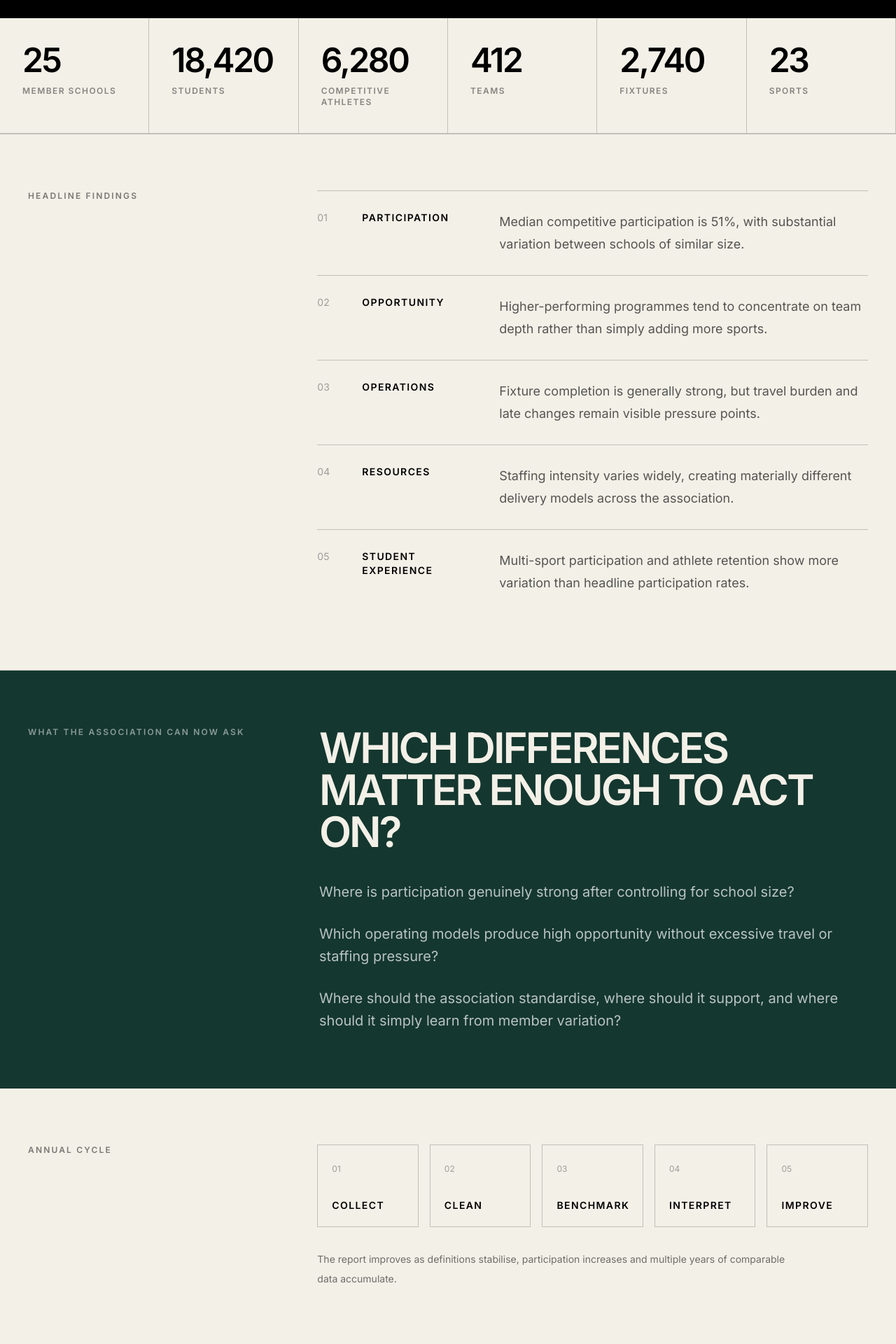
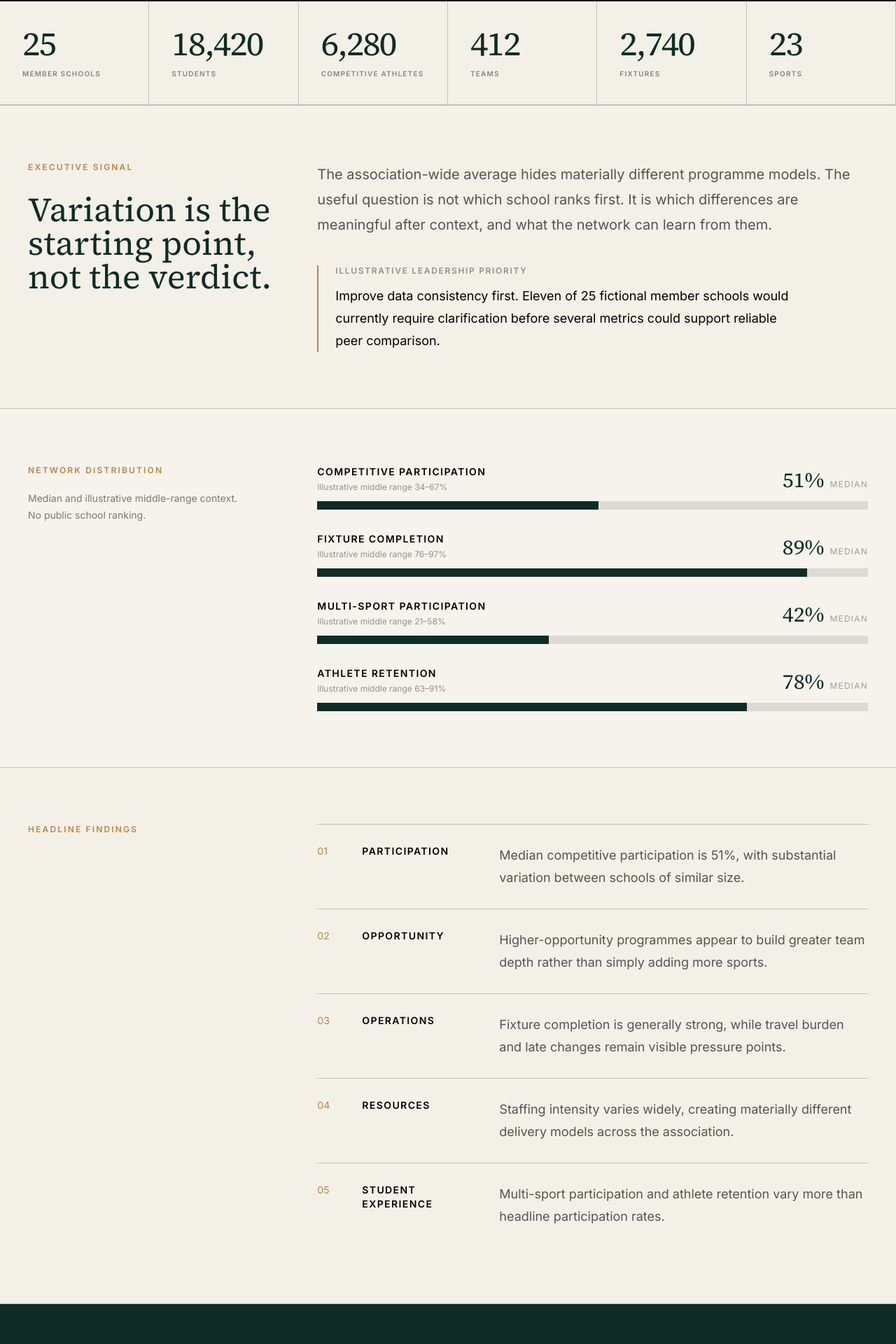
Before and after one commit to TSumerfield/forge-stress-test, a Next.js app: page /state-of-school-sport-sample in a window 1280 px wide. Shown: the part 675-2595 px from the top of the page at 70% size. Built offline with nearby package versions, Linux system fonts and the light colour scheme; no server answers.

Commit message:
Upgrade State of School Sport prototype into association validation report

```diff
--- a/app/state-of-school-sport-sample/page.tsx
+++ b/app/state-of-school-sport-sample/page.tsx
@@ -3,20 +3,53 @@ import Link from "next/link";
 const stats = [["25","Member schools"],["18,420","Students"],["6,280","Competitive athletes"],["412","Teams"],["2,740","Fixtures"],["23","Sports"]];
 const findings = [
   ["Participation", "Median competitive participation is 51%, with substantial variation between schools of similar size."],
-  ["Opportunity", "Higher-performing programmes tend to concentrate on team depth rather than simply adding more sports."],
-  ["Operations", "Fixture completion is generally strong, but travel burden and late changes remain visible pressure points."],
+  ["Opportunity", "Higher-opportunity programmes appear to build greater team depth rather than simply adding more sports."],
+  ["Operations", "Fixture completion is generally strong, while travel burden and late changes remain visible pressure points."],
   ["Resources", "Staffing intensity varies widely, creating materially different delivery models across the association."],
-  ["Student experience", "Multi-sport participation and athlete retention show more variation than headline participation rates."],
+  ["Student experience", "Multi-sport participation and athlete retention vary more than headline participation rates."],
+];
+const distributions = [
+  ["Competitive participation", "51%", "34–67%", 51],
+  ["Fixture completion", "89%", "76–97%", 89],
+  ["Multi-sport participation", "42%", "21–58%", 42],
+  ["Athlete retention", "78%", "63–91%", 78],
+];
+const pressures = [
+  ["01","Travel burden","8 schools",68],
+  ["02","Staffing capacity","7 schools",59],
+  ["03","Fixture volatility","5 schools",43],
+  ["04","Data consistency","11 schools",82],
+];
+const questions = [
+  "Where is participation genuinely strong after controlling for school size and programme context?",
+  "Which operating models create high competitive opportunity without excessive staffing or travel pressure?",
+  "Why do comparable schools show materially different multi-sport participation and athlete retention?",
+  "Which measures should the association standardise so year-on-year comparisons become more reliable?",
+  "Where should the association intervene, where should it facilitate peer learning, and where is variation healthy?",
 ];
 
 export default function StateOfSchoolSportSamplePage() {
-  return <main className="min-h-screen bg-[#f3f0e8] text-black">
-    <header className="border-b border-black/20"><div className="mx-auto flex max-w-[1500px] items-center justify-between px-6 py-6 md:px-10"><Link href="/" className="text-sm font-semibold tracking-[0.18em]">FORGE</Link><span className="text-right text-[10px] font-semibold tracking-[0.14em] text-black/55 md:text-xs">STATE OF SCHOOL SPORT · SAMPLE</span></div></header>
-    <section className="bg-black text-[#f3f0e8]"><div className="mx-auto grid min-h-[72vh] max-w-[1500px] gap-12 px-6 py-16 md:grid-cols-12 md:px-10 md:py-24"><div className="md:col-span-4"><p className="text-xs font-semibold tracking-[0.18em] text-white/50">FOR ASSOCIATION LEADERSHIP</p></div><div className="md:col-span-8 md:self-end"><p className="text-xs font-semibold uppercase tracking-[0.16em] text-white/50">Fictional demonstration data</p><h1 className="mt-7 max-w-5xl text-6xl font-semibold uppercase leading-[0.86] tracking-[-0.06em] md:text-8xl">State of School Sport 2027</h1><p className="mt-9 max-w-3xl text-xl leading-9 text-white/65">An annual evidence base showing what is happening across the association, where member schools differ, and which questions deserve leadership attention.</p></div></div></section>
-    <section className="border-b border-black/20"><div className="mx-auto grid max-w-[1500px] grid-cols-2 md:grid-cols-3 lg:grid-cols-6">{stats.map(([value,label]) => <div key={label} className="border-b border-r border-black/20 px-6 py-9 md:px-8"><p className="text-4xl font-semibold tracking-[-0.05em] md:text-5xl">{value}</p><p className="mt-3 text-xs font-semibold uppercase tracking-[0.12em] text-black/45">{label}</p></div>)}</div></section>
-    <section className="border-b border-black/20"><div className="mx-auto grid max-w-[1500px] gap-10 px-6 py-14 md:grid-cols-12 md:px-10 md:py-20"><div className="md:col-span-4"><p className="text-xs font-semibold tracking-[0.18em] text-black/50">HEADLINE FINDINGS</p></div><div className="md:col-span-8">{findings.map(([title,text],i) => <div key={title} className="grid gap-4 border-t border-black/20 py-7 md:grid-cols-[48px_180px_1fr]"><span className="text-sm text-black/35">0{i+1}</span><h2 className="text-sm font-semibold uppercase tracking-[0.1em]">{title}</h2><p className="text-lg leading-8 text-black/65">{text}</p></div>)}</div></div></section>
-    <section className="border-b border-black/20 bg-[#14372f] text-[#f3f0e8]"><div className="mx-auto grid max-w-[1500px] gap-12 px-6 py-16 md:grid-cols-12 md:px-10 md:py-20"><div className="md:col-span-4"><p className="text-xs font-semibold tracking-[0.18em] text-white/50">WHAT THE ASSOCIATION CAN NOW ASK</p></div><div className="md:col-span-8"><h2 className="max-w-4xl text-4xl font-semibold uppercase leading-[0.95] tracking-[-0.05em] md:text-6xl">Which differences matter enough to act on?</h2><div className="mt-10 space-y-7 text-xl leading-8 text-white/70"><p>Where is participation genuinely strong after controlling for school size?</p><p>Which operating models produce high opportunity without excessive travel or staffing pressure?</p><p>Where should the association standardise, where should it support, and where should it simply learn from member variation?</p></div></div></div></section>
-    <section className="border-b border-black/20"><div className="mx-auto grid max-w-[1500px] gap-10 px-6 py-14 md:grid-cols-12 md:px-10 md:py-20"><div className="md:col-span-4"><p className="text-xs font-semibold tracking-[0.18em] text-black/50">ANNUAL CYCLE</p></div><div className="md:col-span-8"><div className="grid gap-4 sm:grid-cols-5">{["Collect","Clean","Benchmark","Interpret","Improve"].map((step,i)=><div key={step} className="border border-black/20 p-5"><span className="text-xs text-black/35">0{i+1}</span><p className="mt-8 text-sm font-semibold uppercase tracking-[0.1em]">{step}</p></div>)}</div><p className="mt-8 max-w-2xl text-sm leading-7 text-black/55">The report improves as definitions stabilise, participation increases and multiple years of comparable data accumulate.</p></div></div></section>
-    <section className="px-6 py-12 md:px-10"><div className="mx-auto flex max-w-[1500px] flex-wrap gap-6"><Link href="/association-benchmark-return" className="border-b border-black pb-1 text-xs font-semibold uppercase tracking-[0.14em]">Open pilot data return</Link><Link href="/association-benchmark-sample" className="border-b border-black pb-1 text-xs font-semibold uppercase tracking-[0.14em]">View sample school report</Link></div></section>
+  return <main className="min-h-screen bg-[#f3f0e8] text-black overflow-hidden">
+    <header className="border-b border-black/20"><div className="mx-auto flex max-w-[1500px] items-center justify-between px-6 py-6 md:px-10"><Link href="/" className="text-sm font-semibold tracking-[0.18em]">FORGE</Link><span className="text-right text-[10px] font-semibold tracking-[0.14em] text-black/55 md:text-xs">STATE OF SCHOOL SPORT · PROTOTYPE</span></div></header>
+
+    <section className="bg-[#081a16] text-[#f3f0e8]"><div className="mx-auto grid min-h-[76vh] max-w-[1500px] gap-12 px-6 py-16 md:grid-cols-12 md:px-10 md:py-24"><div className="md:col-span-4"><p className="text-xs font-semibold tracking-[0.18em] text-[#b9864a]">FOR ASSOCIATION LEADERSHIP</p><p className="mt-5 max-w-xs text-sm leading-6 text-white/45">Prototype annual intelligence report<br/>Illustrative cohort only</p></div><div className="md:col-span-8 md:self-end"><p className="text-xs font-semibold uppercase tracking-[0.16em] text-white/45">Fictional demonstration data · not a real benchmark</p><h1 className="mt-7 max-w-5xl font-serif text-6xl leading-[0.88] tracking-[-0.055em] md:text-8xl">State of School Sport 2027</h1><p className="mt-9 max-w-3xl text-xl leading-9 text-white/65">An annual evidence base showing what is happening across the association, how member schools differ, and which questions deserve leadership attention.</p><div className="mt-10 flex flex-wrap gap-7"><Link href="/association-pilot" className="text-xs font-semibold uppercase tracking-[0.14em] text-[#b9864a] underline underline-offset-8">Explore a pilot</Link><Link href="/association-benchmark-return" className="text-xs font-semibold uppercase tracking-[0.14em] text-white/70 underline underline-offset-8">View the data return</Link></div></div></div></section>
+
+    <section className="border-b border-black/20"><div className="mx-auto grid max-w-[1500px] grid-cols-2 md:grid-cols-3 lg:grid-cols-6">{stats.map(([value,label]) => <div key={label} className="border-b border-r border-black/20 px-6 py-9 md:px-8"><p className="font-serif text-4xl tracking-[-0.04em] text-[#102c24] md:text-5xl">{value}</p><p className="mt-3 text-[10px] font-semibold uppercase tracking-[0.12em] text-black/45">{label}</p></div>)}</div></section>
+
+    <section className="border-b border-black/20"><div className="mx-auto grid max-w-[1500px] gap-10 px-6 py-14 md:grid-cols-12 md:px-10 md:py-20"><div className="md:col-span-4"><p className="text-xs font-semibold tracking-[0.18em] text-[#b9864a]">EXECUTIVE SIGNAL</p><h2 className="mt-7 max-w-sm font-serif text-4xl leading-[1.02] text-[#102c24] md:text-5xl">Variation is the starting point, not the verdict.</h2></div><div className="md:col-span-8"><p className="max-w-3xl text-xl leading-9 text-black/65">The association-wide average hides materially different programme models. The useful question is not which school ranks first. It is which differences are meaningful after context, and what the network can learn from them.</p><div className="mt-10 border-l-2 border-[#b9864a] pl-6"><p className="text-xs font-semibold uppercase tracking-[0.14em] text-black/40">Illustrative leadership priority</p><p className="mt-3 max-w-2xl text-lg leading-8">Improve data consistency first. Eleven of 25 fictional member schools would currently require clarification before several metrics could support reliable peer comparison.</p></div></div></div></section>
+
+    <section className="border-b border-black/20 bg-white/20"><div className="mx-auto grid max-w-[1500px] gap-10 px-6 py-14 md:grid-cols-12 md:px-10 md:py-20"><div className="md:col-span-4"><p className="text-xs font-semibold tracking-[0.18em] text-[#b9864a]">NETWORK DISTRIBUTION</p><p className="mt-5 max-w-xs text-sm leading-6 text-black/50">Median and illustrative middle-range context. No public school ranking.</p></div><div className="md:col-span-8 space-y-8">{distributions.map(([label,median,range,width]) => <div key={label as string}><div className="mb-3 flex flex-wrap items-end justify-between gap-3"><div><p className="text-sm font-semibold uppercase tracking-[0.1em]">{label}</p><p className="mt-1 text-xs text-black/40">Illustrative middle range {range}</p></div><div className="text-right"><span className="font-serif text-3xl text-[#102c24]">{median}</span><span className="ml-2 text-xs uppercase tracking-[0.1em] text-black/35">median</span></div></div><div className="h-3 bg-black/10"><div className="h-full bg-[#102c24]" style={{width:`${width}%`}} /></div></div>)}</div></div></section>
+
+    <section className="border-b border-black/20"><div className="mx-auto grid max-w-[1500px] gap-10 px-6 py-14 md:grid-cols-12 md:px-10 md:py-20"><div className="md:col-span-4"><p className="text-xs font-semibold tracking-[0.18em] text-[#b9864a]">HEADLINE FINDINGS</p></div><div className="md:col-span-8">{findings.map(([title,text],i) => <div key={title} className="border-t border-black/20 py-7 md:grid md:grid-cols-[48px_180px_1fr] md:gap-4"><div className="flex items-baseline gap-5 md:contents"><span className="text-sm text-[#b9864a]">0{i+1}</span><h2 className="text-sm font-semibold uppercase tracking-[0.1em]">{title}</h2></div><p className="mt-4 text-lg leading-8 text-black/65 md:mt-0">{text}</p></div>)}</div></div></section>
+
+    <section className="border-b border-black/20 bg-[#102c24] text-[#f3f0e8]"><div className="mx-auto grid max-w-[1500px] gap-12 px-6 py-16 md:grid-cols-12 md:px-10 md:py-20"><div className="md:col-span-4"><p className="text-xs font-semibold tracking-[0.18em] text-[#b9864a]">OPERATIONAL PRESSURE</p><h2 className="mt-7 max-w-sm font-serif text-4xl leading-[1.02] md:text-5xl">Where the network feels strain.</h2></div><div className="md:col-span-8">{pressures.map(([number,label,value,width]) => <div key={label as string} className="border-t border-white/15 py-6"><div className="flex items-center gap-4"><span className="text-xs text-[#b9864a]">{number}</span><p className="flex-1 text-sm font-semibold uppercase tracking-[0.1em]">{label}</p><strong className="text-sm text-white/70">{value}</strong></div><div className="mt-4 h-2 bg-white/10"><div className="h-full bg-[#b9864a]" style={{width:`${width}%`}} /></div></div>)}</div></div></section>
+
+    <section className="border-b border-black/20"><div className="mx-auto grid max-w-[1500px] gap-10 px-6 py-14 md:grid-cols-12 md:px-10 md:py-20"><div className="md:col-span-4"><p className="text-xs font-semibold tracking-[0.18em] text-[#b9864a]">FIVE QUESTIONS FOR LEADERSHIP</p></div><div className="md:col-span-8">{questions.map((question,i) => <div key={question} className="grid grid-cols-[38px_1fr] gap-3 border-t border-black/20 py-6 md:grid-cols-[55px_1fr]"><span className="text-sm text-[#b9864a]">0{i+1}</span><p className="font-serif text-2xl leading-8 text-[#102c24] md:text-3xl md:leading-10">{question}</p></div>)}</div></div></section>
+
+    <section className="border-b border-black/20 bg-[#081a16] text-[#f3f0e8]"><div className="mx-auto grid max-w-[1500px] gap-12 px-6 py-16 md:grid-cols-12 md:px-10 md:py-20"><div className="md:col-span-4"><p className="text-xs font-semibold tracking-[0.18em] text-[#b9864a]">WHAT CHANGES IN YEAR TWO</p></div><div className="md:col-span-8"><h2 className="max-w-4xl font-serif text-4xl leading-[1.02] md:text-6xl">The benchmark becomes more valuable after every cycle.</h2><div className="mt-10 grid gap-px bg-white/15 sm:grid-cols-3"><div className="bg-[#081a16] p-6"><p className="text-xs uppercase tracking-[0.12em] text-white/35">Year 01</p><p className="mt-5 text-lg">Establish definitions and the association baseline.</p></div><div className="bg-[#081a16] p-6"><p className="text-xs uppercase tracking-[0.12em] text-white/35">Year 02</p><p className="mt-5 text-lg">Measure movement and identify persistent differences.</p></div><div className="bg-[#081a16] p-6"><p className="text-xs uppercase tracking-[0.12em] text-white/35">Year 03+</p><p className="mt-5 text-lg">Build longitudinal evidence that individual schools cannot create alone.</p></div></div></div></div></section>
+
+    <section className="border-b border-black/20"><div className="mx-auto grid max-w-[1500px] gap-10 px-6 py-14 md:grid-cols-12 md:px-10 md:py-20"><div className="md:col-span-4"><p className="text-xs font-semibold tracking-[0.18em] text-[#b9864a]">ANNUAL CYCLE</p></div><div className="md:col-span-8"><div className="grid gap-3 sm:grid-cols-5">{["Collect","Validate","Benchmark","Interpret","Improve"].map((step,i)=><div key={step} className="border border-black/20 p-5"><span className="text-xs text-[#b9864a]">0{i+1}</span><p className="mt-8 text-sm font-semibold uppercase tracking-[0.1em]">{step}</p></div>)}</div><p className="mt-8 max-w-2xl text-sm leading-7 text-black/55">The report improves as definitions stabilise, participation increases and multiple years of comparable data accumulate.</p></div></div></section>
+
+    <section className="bg-[#b9864a] px-6 py-14 text-[#081a16] md:px-10"><div className="mx-auto grid max-w-[1500px] gap-8 md:grid-cols-12 md:items-end"><div className="md:col-span-8"><p className="text-xs font-semibold uppercase tracking-[0.16em]">Pilot proposition</p><h2 className="mt-6 max-w-4xl font-serif text-4xl leading-[1.02] md:text-6xl">Would this be useful enough to run annually across your member schools?</h2></div><div className="md:col-span-4 md:text-right"><Link href="/association-pilot" className="text-xs font-semibold uppercase tracking-[0.14em] underline underline-offset-8">Register pilot interest</Link></div></div></section>
   </main>;
 }
```
